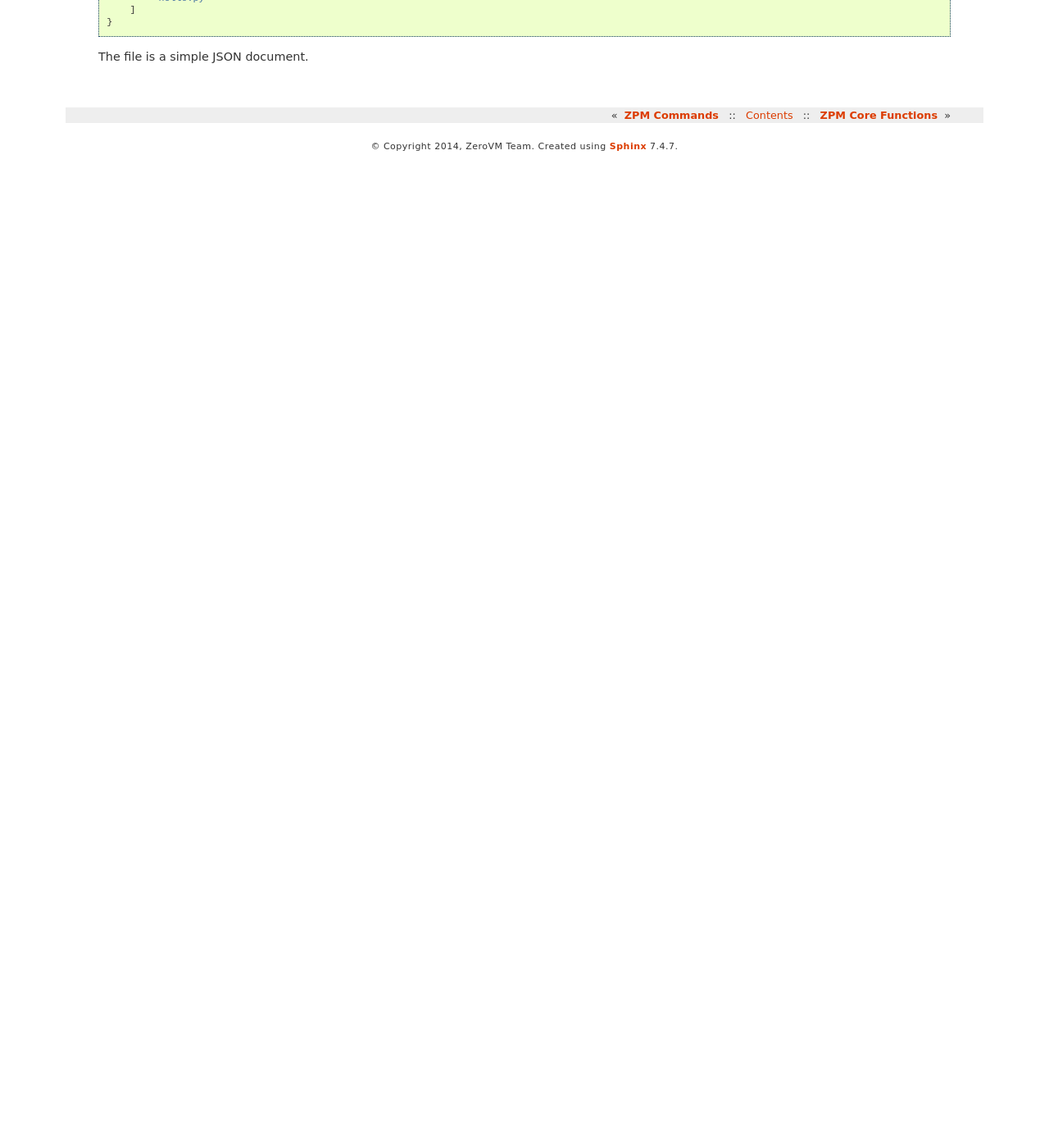
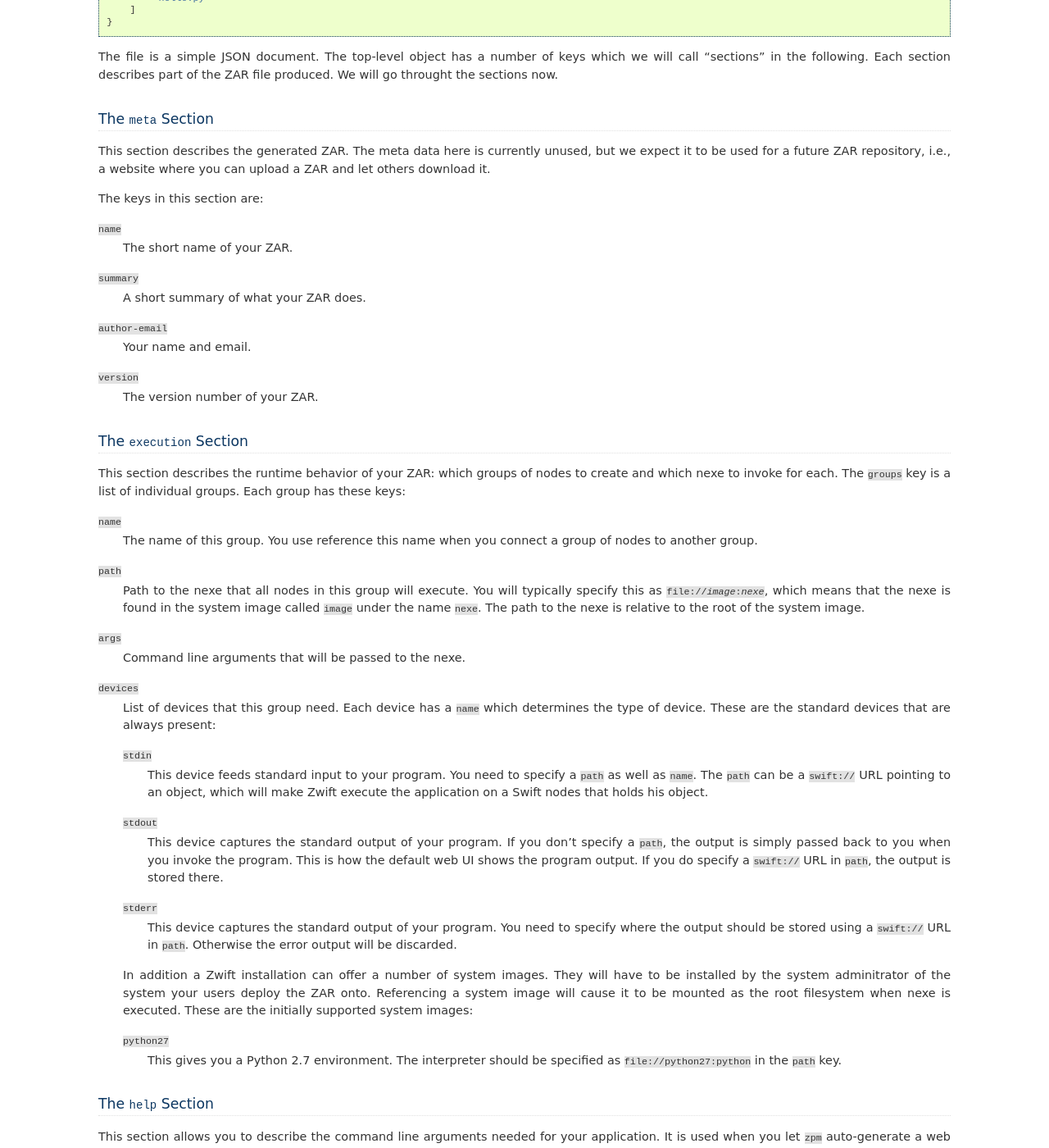
Before and after one commit to zerovm/zerovm-cli, a Sphinx documentation site: the page built from doc/zar-json.rst, in a window 1280 px wide and 1400 px high, scrolled down 761 px. Shown: the whole window at 82% size. Built offline with Sphinx 7.4.7, drawn with Linux system fonts in a browser that asks for light colours; before the commit the page ends 957 px from its top, so only the background shows below that; some of the changed text lies outside the part shown.

Commit message:
doc: document sections in zar.json

```diff
--- a/doc/zar-json.rst
+++ b/doc/zar-json.rst
@@ -51,4 +51,123 @@ looks like this:
        ]
    }
 
-The file is a simple JSON document.
+The file is a simple JSON document. The top-level object has a number
+of keys which we will call "sections" in the following. Each section
+describes part of the ZAR file produced. We will go throught the
+sections now.
+
+
+The ``meta`` Section
+--------------------
+
+This section describes the generated ZAR. The meta data here is
+currently unused, but we expect it to be used for a future ZAR
+repository, i.e., a website where you can upload a ZAR and let others
+download it.
+
+The keys in this section are:
+
+``name``
+  The short name of your ZAR.
+
+``summary``
+  A short summary of what your ZAR does.
+
+``author-email``
+  Your name and email.
+
+``version``
+  The version number of your ZAR.
+
+
+The ``execution`` Section
+-------------------------
+
+This section describes the runtime behavior of your ZAR: which groups
+of nodes to create and which nexe to invoke for each. The ``groups``
+key is a list of individual groups. Each group has these keys:
+
+``name``
+  The name of this group. You use reference this name when you connect
+  a group of nodes to another group.
+
+``path``
+  Path to the nexe that all nodes in this group will execute. You will
+  typically specify this as :file:`file://{image}:{nexe}`, which means
+  that the nexe is found in the system image called ``image`` under
+  the name ``nexe``. The path to the nexe is relative to the root of
+  the system image.
+
+``args``
+  Command line arguments that will be passed to the nexe.
+
+``devices``
+  List of devices that this group need. Each device has a ``name``
+  which determines the type of device. These are the standard devices
+  that are always present:
+
+  ``stdin``
+    This device feeds standard input to your program. You need to
+    specify a ``path`` as well as ``name``. The ``path`` can be a
+    ``swift://`` URL pointing to an object, which will make Zwift
+    execute the application on a Swift nodes that holds his object.
+
+  ``stdout``
+    This device captures the standard output of your program. If you
+    don't specify a ``path``, the output is simply passed back to you
+    when you invoke the program. This is how the default web UI shows
+    the program output. If you do specify a ``swift://`` URL in
+    ``path``, the output is stored there.
+
+  ``stderr``
+    This device captures the standard output of your program. You need
+    to specify where the output should be stored using a ``swift://``
+    URL in ``path``. Otherwise the error output will be discarded.
+
+  In addition a Zwift installation can offer a number of system
+  images. They will have to be installed by the system adminitrator of
+  the system your users deploy the ZAR onto. Referencing a system
+  image will cause it to be mounted as the root filesystem when nexe
+  is executed. These are the initially supported system images:
+
+  ``python27``
+    This gives you a Python 2.7 environment. The interpreter should be
+    specified as ``file://python27:python`` in the ``path`` key.
+
+
+The ``help`` Section
+--------------------
+
+This section allows you to describe the command line arguments needed
+for your application. It is used when you let ``zpm`` auto-generate a
+web UI for your application. The keys are:
+
+``description``
+  A short description, similar to what programs print when invoked
+  with no arguments.
+
+``args``
+  A list of arguments. Each list entry is a tuple (really a
+  two-element list) with the name of the argument and a corresponding
+  help text.
+
+
+The ``bundling`` Section
+------------------------
+
+For ``zpm bundle`` to work, it needs to know which files to include in
+the ZAR. You specify them here as a list of `glob patterns`__ (such as
+``src/*.py``). The patterns are expanded relative to the project root,
+i.e., the directory containing the ``zar.json`` file.
+
+.. __: http://en.wikipedia.org/wiki/Glob_%28programming%29
+
+
+The ``ui`` Section
+------------------
+
+You can optionally include a ``ui`` section. If it is left out,
+``zpm`` will create a simple web UI for you. The section works like
+the ``bundling`` section: you specify a list of glob patterns and
+these files will be included in the ZAR. The UI files are extracted
+when ``zpm deploy`` is run.
```
